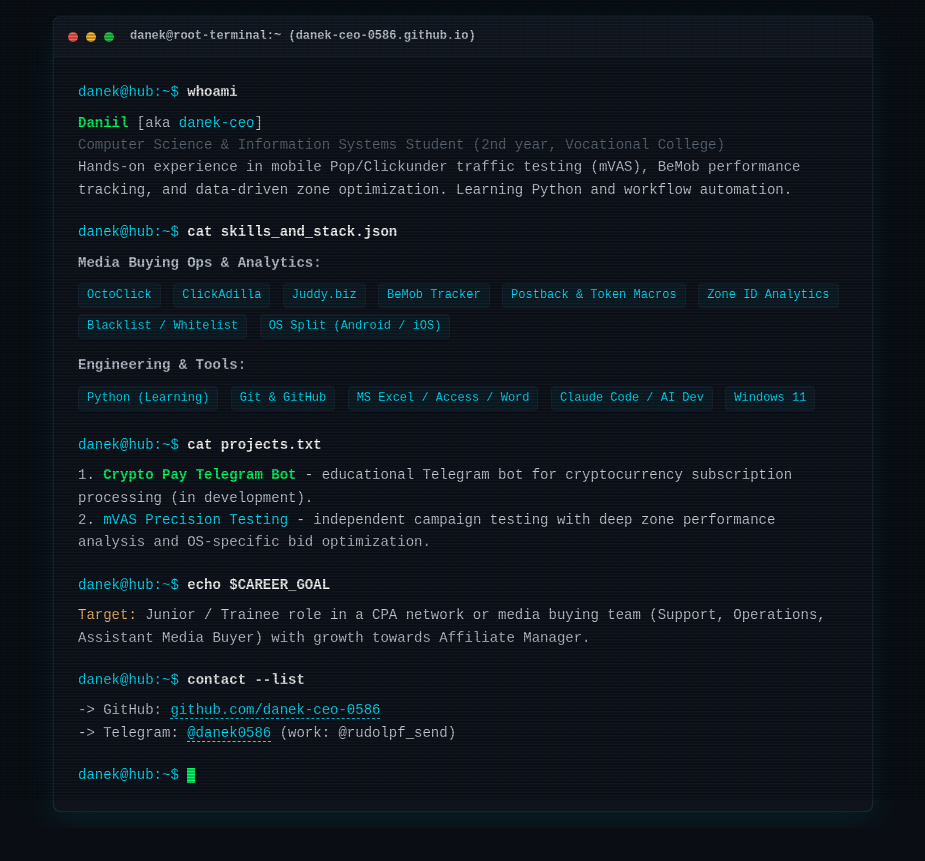
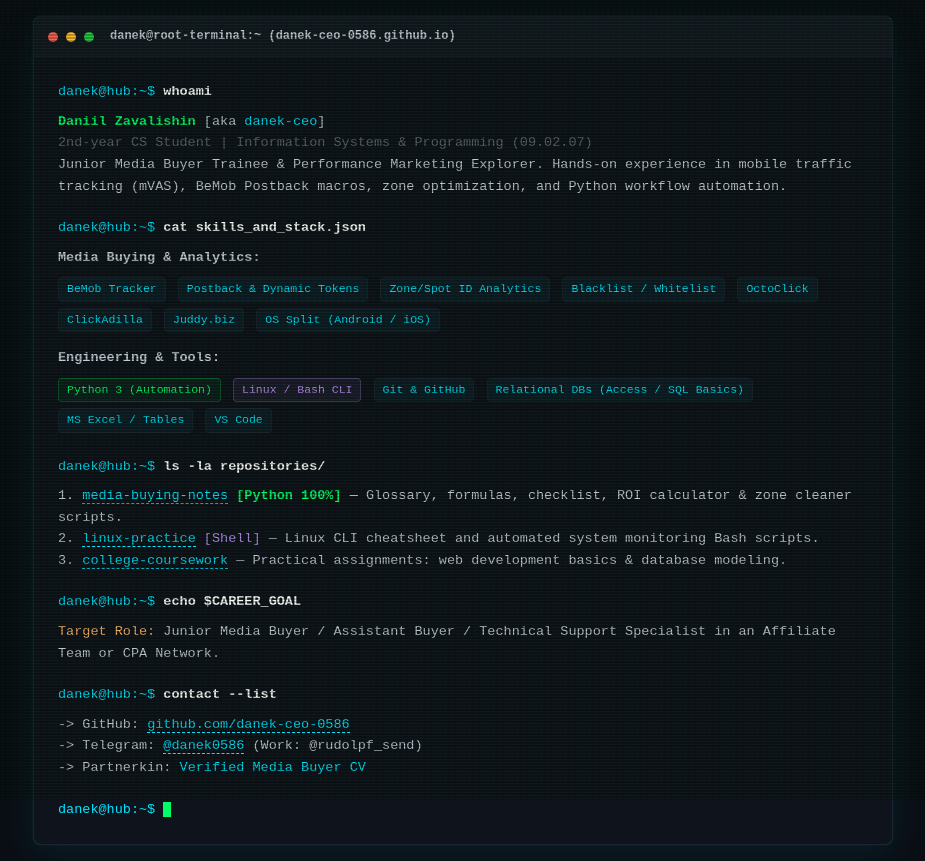
Before and after one commit to danek-ceo-0586/danek-ceo-0586.github.io, a plain HTML site: page index.html in a window 1280 px wide. Shown: the whole page, without its empty margins (177-1102 px from the left). Before the commit the page ends 828 px from the top, so only its background shows below. Drawn offline with Linux system fonts and the light colour scheme.

Commit message:
Update index.html

```diff
--- a/index.html
+++ b/index.html
@@ -12,6 +12,7 @@
       --neon-green: #00ff66;
       --neon-cyan: #00e5ff;
       --neon-amber: #ffb86c;
+      --neon-purple: #bd93f9;
       --text: #c5cdd9;
       --dim: #5c6773;
       --font: 'JetBrains Mono', 'Fira Code', 'Courier New', monospace;
@@ -32,14 +33,14 @@
       content: " ";
       position: fixed;
       top: 0; left: 0; bottom: 0; right: 0;
-      background: linear-gradient(rgba(18, 16, 16, 0) 50%, rgba(0, 0, 0, 0.25) 50%), linear-gradient(90deg, rgba(255, 0, 0, 0.03), rgba(0, 255, 0, 0.01), rgba(0, 0, 255, 0.03));
+      background: linear-gradient(rgba(18, 16, 16, 0) 50%, rgba(0, 0, 0, 0.25) 50%), linear-gradient(90deg, rgba(255, 0, 0, 0.03), rgba(0, 255, 0, 0.01), rgba(0, 255, 0, 0.03));
       background-size: 100% 3px, 6px 100%;
       pointer-events: none;
       z-index: 10;
     }
     .terminal {
       width: 100%;
-      max-width: 820px;
+      max-width: 860px;
       background: var(--card);
       border: 1px solid var(--border);
       border-radius: 8px;
@@ -63,7 +64,7 @@
     .dot-y { background: #ffbd2e; }
     .dot-g { background: #27c93f; }
     .title { margin-left: 8px; color: var(--text); font-weight: 600; }
-    .content { padding: 24px; font-size: 14px; }
+    .content { padding: 24px; font-size: 13.5px; }
     .prompt { color: var(--neon-cyan); }
     .cmd { color: #fff; font-weight: 600; }
     .output { margin: 8px 0 20px 0; }
@@ -75,11 +76,22 @@
       padding: 2px 8px;
       border-radius: 4px;
       margin: 3px 4px 3px 0;
-      font-size: 12px;
+      font-size: 11.5px;
+    }
+    .tag-py {
+      background: rgba(0, 255, 102, 0.06);
+      color: var(--neon-green);
+      border-color: rgba(0, 255, 102, 0.25);
+    }
+    .tag-sh {
+      background: rgba(189, 147, 249, 0.08);
+      color: var(--neon-purple);
+      border-color: rgba(189, 147, 249, 0.3);
     }
     .green { color: var(--neon-green); font-weight: bold; }
     .amber { color: var(--neon-amber); }
     .cyan { color: var(--neon-cyan); }
+    .purple { color: var(--neon-purple); }
     .dim { color: var(--dim); }
     a.link { color: var(--neon-cyan); text-decoration: none; border-bottom: 1px dashed var(--neon-cyan); }
     a.link:hover { color: var(--neon-green); border-color: var(--neon-green); }
@@ -104,46 +116,49 @@
     <div class="content">
       <p><span class="prompt">danek@hub:~$</span> <span class="cmd">whoami</span></p>
       <div class="output">
-        <p><span class="green">Daniil</span> [aka <span class="cyan">danek-ceo</span>]</p>
-        <p class="dim">Computer Science & Information Systems Student (2nd year, Vocational College)</p>
-        <p>Hands-on experience in mobile Pop/Clickunder traffic testing (mVAS), BeMob performance tracking, and data-driven zone optimization. Learning Python and workflow automation.</p>
+        <p><span class="green">Daniil Zavalishin</span> [aka <span class="cyan">danek-ceo</span>]</p>
+        <p class="dim">2nd-year CS Student | Information Systems & Programming (09.02.07)</p>
+        <p>Junior Media Buyer Trainee & Performance Marketing Explorer. Hands-on experience in mobile traffic tracking (mVAS), BeMob Postback macros, zone optimization, and Python workflow automation.</p>
       </div>
 
       <p><span class="prompt">danek@hub:~$</span> <span class="cmd">cat skills_and_stack.json</span></p>
       <div class="output">
-        <div style="margin-bottom: 6px;"><strong>Media Buying Ops & Analytics:</strong></div>
+        <div style="margin-bottom: 6px;"><strong>Media Buying & Analytics:</strong></div>
+        <span class="tag">BeMob Tracker</span>
+        <span class="tag">Postback & Dynamic Tokens</span>
+        <span class="tag">Zone/Spot ID Analytics</span>
+        <span class="tag">Blacklist / Whitelist</span>
         <span class="tag">OctoClick</span>
         <span class="tag">ClickAdilla</span>
         <span class="tag">Juddy.biz</span>
-        <span class="tag">BeMob Tracker</span>
-        <span class="tag">Postback & Token Macros</span>
-        <span class="tag">Zone ID Analytics</span>
-        <span class="tag">Blacklist / Whitelist</span>
         <span class="tag">OS Split (Android / iOS)</span>
 
         <div style="margin: 12px 0 6px 0;"><strong>Engineering & Tools:</strong></div>
-        <span class="tag">Python (Learning)</span>
+        <span class="tag tag-py">Python 3 (Automation)</span>
+        <span class="tag tag-sh">Linux / Bash CLI</span>
         <span class="tag">Git & GitHub</span>
-        <span class="tag">MS Excel / Access / Word</span>
-        <span class="tag">Claude Code / AI Dev</span>
-        <span class="tag">Windows 11</span>
+        <span class="tag">Relational DBs (Access / SQL Basics)</span>
+        <span class="tag">MS Excel / Tables</span>
+        <span class="tag">VS Code</span>
       </div>
 
-      <p><span class="prompt">danek@hub:~$</span> <span class="cmd">cat projects.txt</span></p>
+      <p><span class="prompt">danek@hub:~$</span> <span class="cmd">ls -la repositories/</span></p>
       <div class="output">
-        <p>1. <span class="green">Crypto Pay Telegram Bot</span> - educational Telegram bot for cryptocurrency subscription processing (in development).</p>
-        <p>2. <span class="cyan">mVAS Precision Testing</span> - independent campaign testing with deep zone performance analysis and OS-specific bid optimization.</p>
+        <p>1. <a class="link" href="https://github.com/danek-ceo-0586/media-buying-notes" target="_blank">media-buying-notes</a> <span class="green">[Python 100%]</span> — Glossary, formulas, checklist, ROI calculator & zone cleaner scripts.</p>
+        <p>2. <a class="link" href="https://github.com/danek-ceo-0586/linux-practice" target="_blank">linux-practice</a> <span class="purple">[Shell]</span> — Linux CLI cheatsheet and automated system monitoring Bash scripts.</p>
+        <p>3. <a class="link" href="https://github.com/danek-ceo-0586/college-coursework" target="_blank">college-coursework</a> — Practical assignments: web development basics & database modeling.</p>
       </div>
 
       <p><span class="prompt">danek@hub:~$</span> <span class="cmd">echo $CAREER_GOAL</span></p>
       <div class="output">
-        <p><span class="amber">Target:</span> Junior / Trainee role in a CPA network or media buying team (Support, Operations, Assistant Media Buyer) with growth towards Affiliate Manager.</p>
+        <p><span class="amber">Target Role:</span> Junior Media Buyer / Assistant Buyer / Technical Support Specialist in an Affiliate Team or CPA Network.</p>
       </div>
 
       <p><span class="prompt">danek@hub:~$</span> <span class="cmd">contact --list</span></p>
       <div class="output">
         <p>-> GitHub: <a class="link" href="https://github.com/danek-ceo-0586" target="_blank">github.com/danek-ceo-0586</a></p>
-        <p>-> Telegram: <a class="link" href="https://t.me/danek0586" target="_blank">@danek0586</a> (work: @rudolpf_send)</p>
+        <p>-> Telegram: <a class="link" href="https://t.me/danek0586" target="_blank">@danek0586</a> (Work: @rudolpf_send)</p>
+        <p>-> Partnerkin: <span class="cyan">Verified Media Buyer CV</span></p>
       </div>
 
       <p><span class="prompt">danek@hub:~$</span> <span class="cursor"></span></p>
```
